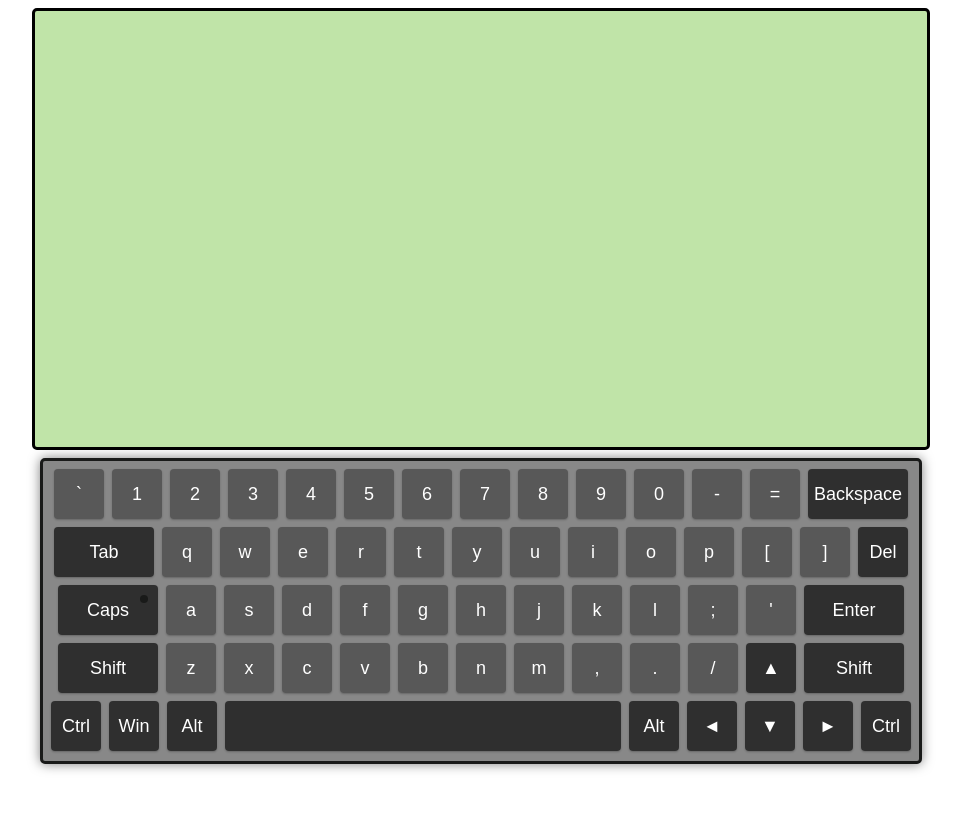
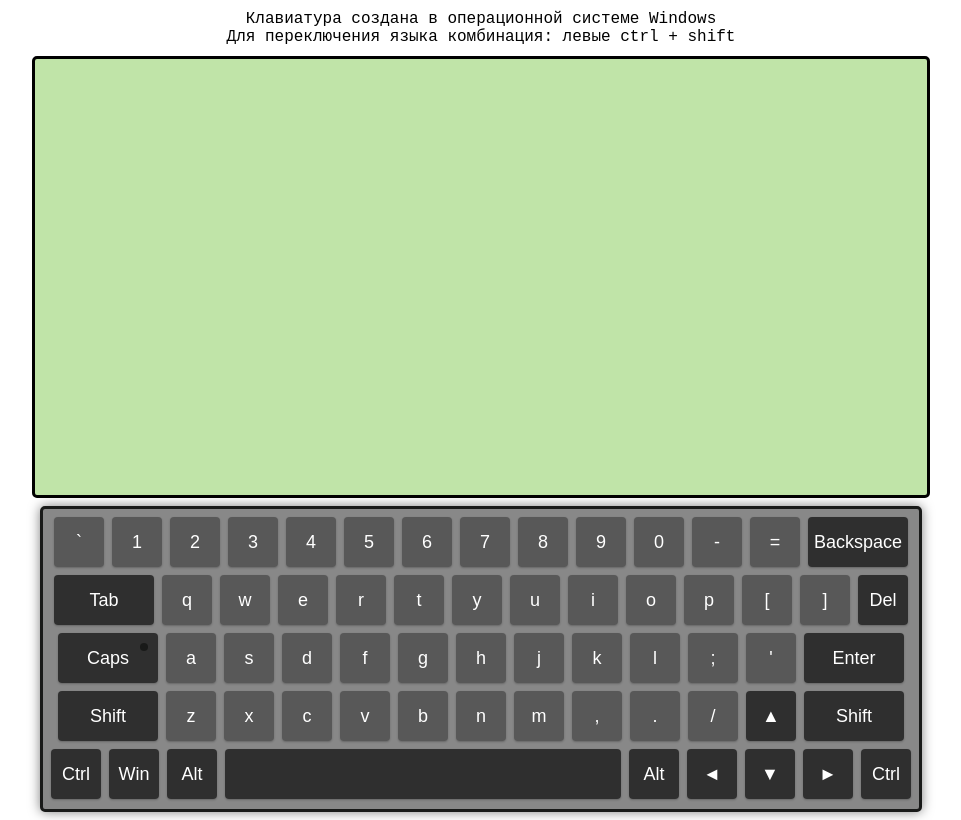
Before and after one commit to aapanasov/virtual-keyboard, a website with bundled scripts: page index.html in a window 1280 px wide. Shown: the whole page, without its empty margins (159-1120 px from the left). Built offline with nearby package versions, Linux system fonts and the light colour scheme.

Commit message:
feat: add hint text

```diff
--- a/src/scripts/script.js
+++ b/src/scripts/script.js
@@ -1,11 +1,17 @@
 import Keyboard from './keyboard.js';
+
+// TODO: hint
+const hint = document.createElement('div');
+hint.classList.add('hint');
+hint.innerText = 'Клавиатура создана в операционной системе Windows\nДля переключения языка комбинация: левыe ctrl + shift';
+document.body.append(hint);
 
 // TODO: textarea
 const textarea = document.createElement('textarea');
 textarea.setAttribute('id', 'textarea');
 document.body.append(textarea);
 
-// TODO: main
+// TODO: keyboard
 
 const lang = localStorage.getItem('lang') || 'en';
 const keyboard = new Keyboard(textarea, lang);
--- a/src/styles/style.scss
+++ b/src/styles/style.scss
@@ -93,3 +93,10 @@
 .keyboard__key--dark {
     background-color: rgba(25, 26, 25, 0.8);
 }
+
+.hint {
+    margin: 10px auto;
+    text-align: center;
+    font-family: monospace;
+    font-size: large;
+}
```
Also changed, not shown: src/styles/style.css, 1 other file.
